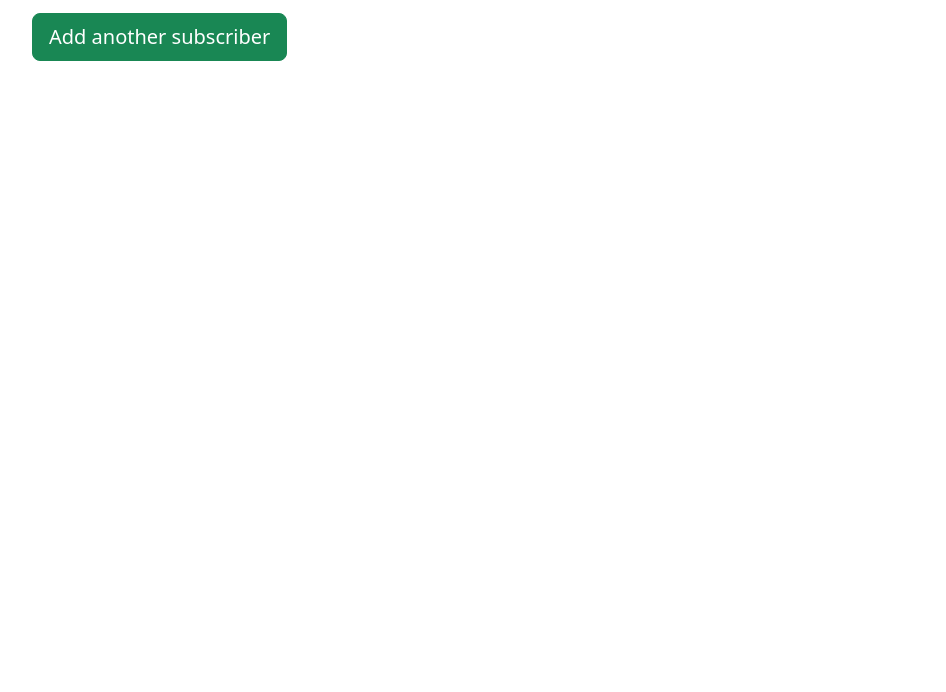
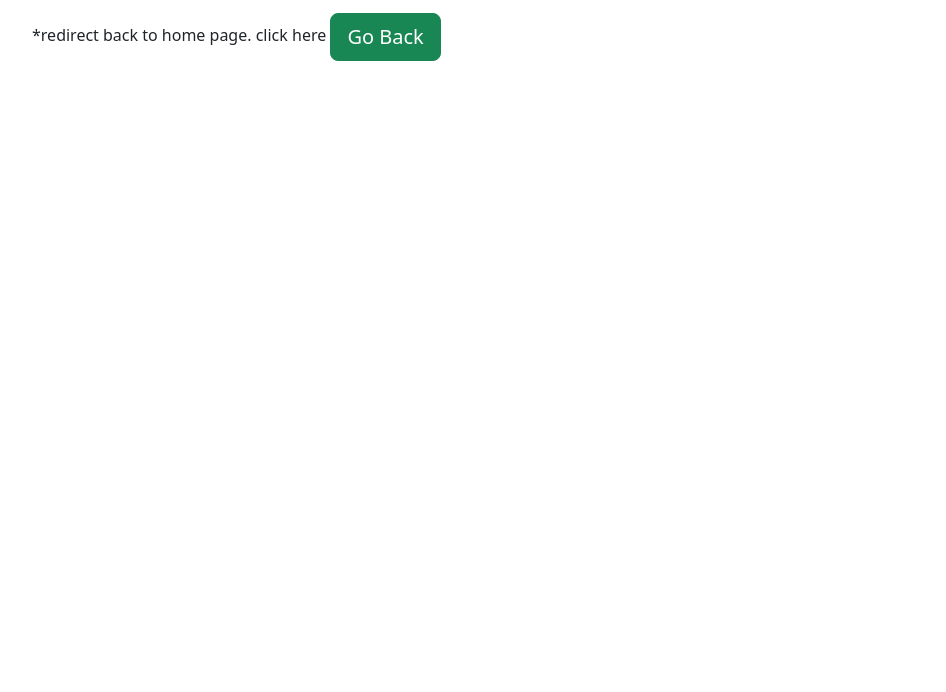
Before and after one commit to Kellsonphilips/Newsletter, a website: page success.html in a window 1280 px wide. Shown: the part 108-800 px from the top of the page, without its empty margins (50-996 px from the left). Drawn offline with nearby package versions, Linux system fonts and the light colour scheme.

Commit message:
Updated success.html
Modified redirecting button.

```diff
--- a/success.html
+++ b/success.html
@@ -19,7 +19,8 @@
             <p class="lead">You have successfully signed up to the Newsletter, look forward to awesome contents from us!</p>
 
             <form action="/success.html" method="post">
-                <button class="btn btn-lg btn-success" name="button" type="submit">Add another subscriber</button>
+                <label>*redirect back to home page. click here</label>
+                <button class="btn btn-lg btn-success" name="button" type="submit">Go Back</button>
             </form>
         </div>
     </div>
```
